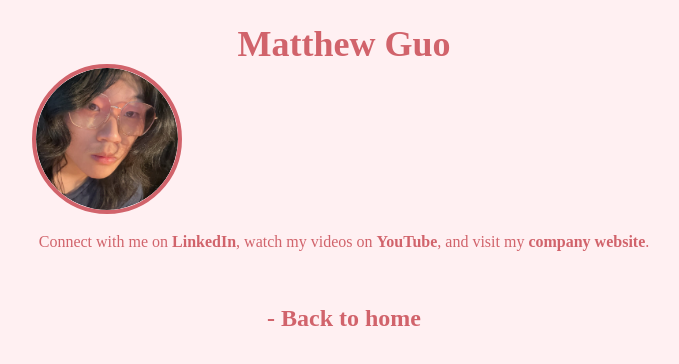
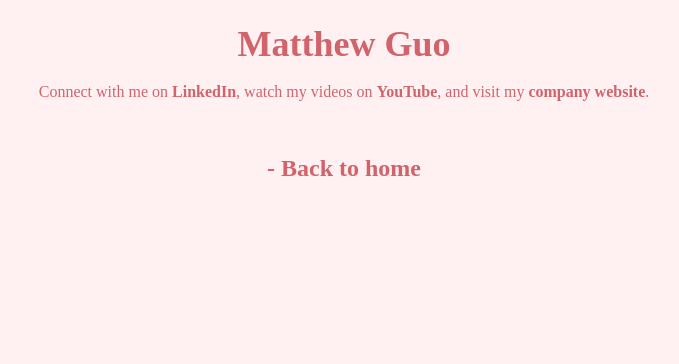
Before and after one commit to a-me-lia/yaepublishing.house, a Next.js app: page /profile in a window 1280 px wide. Shown: the top 364 px of the page, without its empty margins (296-975 px from the left). Built offline with nearby package versions, Linux system fonts and the light colour scheme; a web font is replaced by a local one.

Commit message:
Update page.tsx

```diff
--- a/src/app/profile/page.tsx
+++ b/src/app/profile/page.tsx
@@ -11,17 +11,6 @@ export default function Profile() {
         <header className="text-center text-[#D1636B] font-bold text-4xl">
           Matthew Guo
         </header>
-        <div className="relative w-[150px] h-[150px] rounded-full overflow-hidden border-4 border-[#D1636B]">
-          <div className="absolute inset-0">
-            <Image
-              src="/image.jpg"
-              alt="Profile Picture"
-              layout="fill"
-              objectFit="cover"
-              className="rounded-full"
-            />
-          </div>
-        </div>
           <div className="text-[#D1636B] mt-4 text-center">
             <p>
               Connect with me on <a href="https://www.linkedin.com/in/matthew-guo-5ab664293/" className="font-bold">LinkedIn</a>,
```
